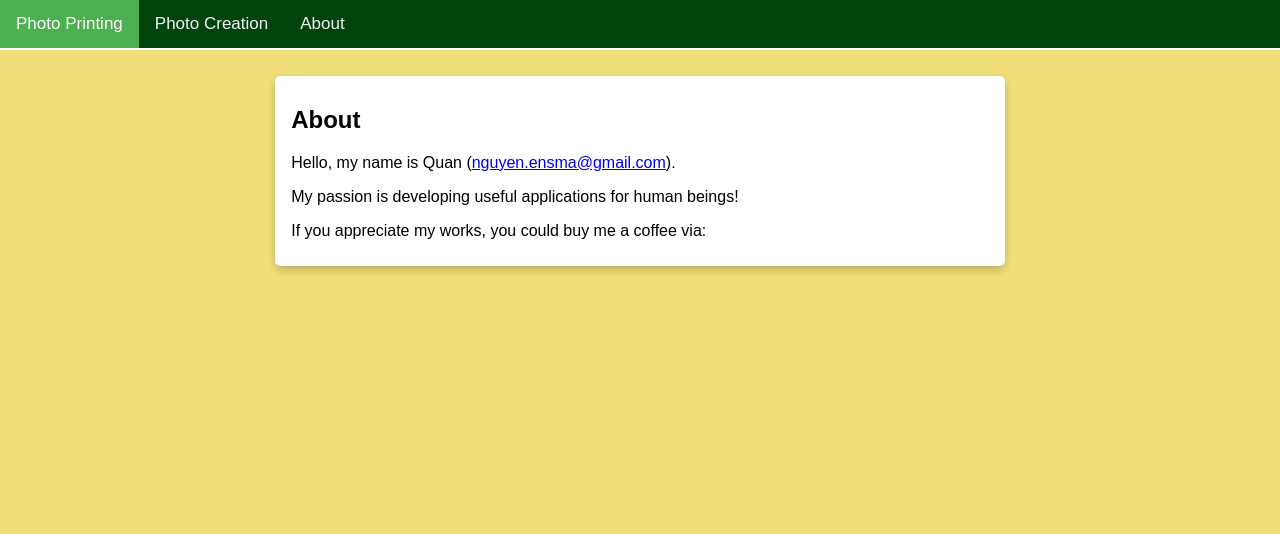
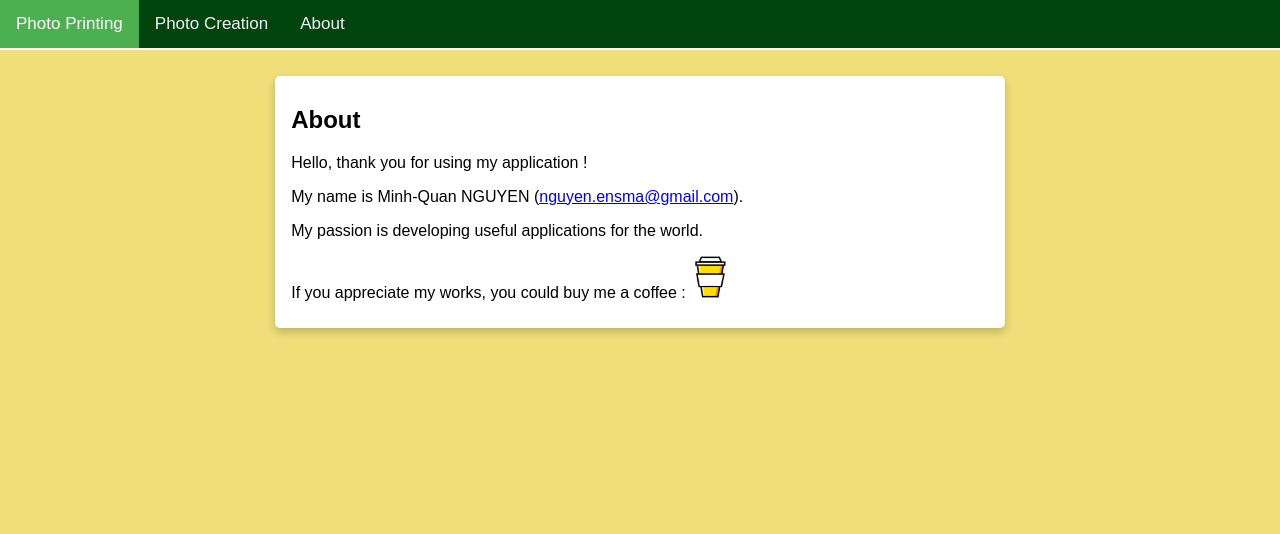
Before and after one commit to EtangDesApplis/PhotoLab, a Django app: page /about/ in a window 1280 px wide. Shown: the top 534 px of the page. Run offline with Django 3.2, Linux system fonts and the light colour scheme.

Commit message:
add buymeacoffee

```diff
--- a/PhotoLab/templates/about.html
+++ b/PhotoLab/templates/about.html
@@ -5,9 +5,14 @@
         <div class="card">
             <div class="container">
                 <h2>About</h2>
-                <p>Hello, my name is Quan (<a href="mailto:nguyen.ensma@gmail.com">nguyen.ensma@gmail.com</a>).</p>
-                <p>My passion is developing useful applications for human beings!</p>
-                <p>If you appreciate my works, you could buy me a coffee via:</p>
+                <p>Hello, thank you for using my application !</p>
+                <p>My name is Minh-Quan NGUYEN (<a href="mailto:nguyen.ensma@gmail.com">nguyen.ensma@gmail.com</a>).</p>
+                <p>My passion is developing useful applications for the world.</p>
+                <p>If you appreciate my works, you could buy me a coffee :
+                <a href="https://www.buymeacoffee.com/nguyen31" download>
+                    <img src="{% static 'images/buymeacoffee.png'%}" alt="Buy me a coffee" style="width:42px;height:42px;">
+                </a>
+                </p>
             </div>
         </div>
     </div>
```
Also changed, not shown: PhotoLab/static/images/buymeacoffee.png (added), db.sqlite3 (added), 1 other file.
